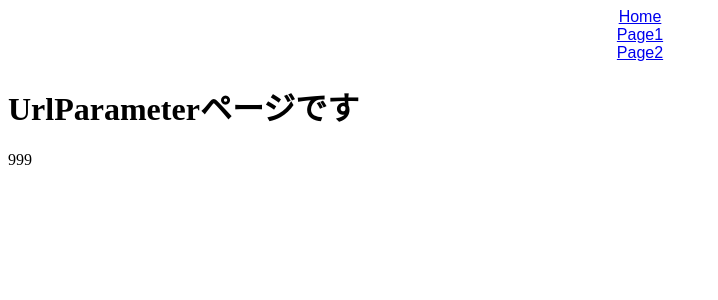
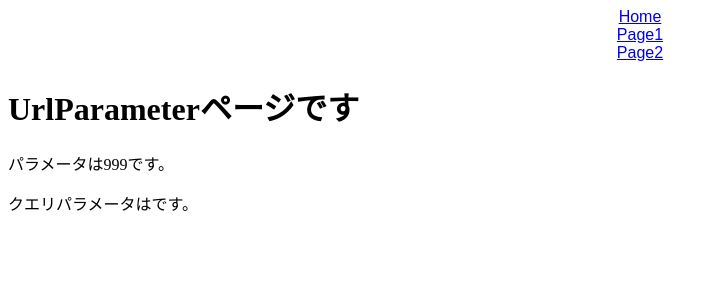
Before and after one commit to ryo-hidaka/takumiOkada2ReactRouter, a React (Create React App) app: page /page2/999 in a window 1280 px wide. Shown: the top 300 px of the page, without its empty margins (0-718 px from the left). Built offline with nearby package versions, Linux system fonts and the light colour scheme.

Commit message:
URLパラメータとクエリパラメータ

```diff
--- a/src/Page2.jsx
+++ b/src/Page2.jsx
@@ -5,6 +5,7 @@
     <div>
       <h1>Page2ページです</h1>
       <Link to="/page2/999">URL Parameter</Link>
+      <Link to="/page2/999?name=hogehoge">Query Parameter</Link>
       <br />
     </div>
   );
--- a/src/UrlParameter.jsx
+++ b/src/UrlParameter.jsx
@@ -1,10 +1,14 @@
-import { useParams } from "react-router-dom";
+import { useParams, useLocation } from "react-router-dom";
 export const UrlParameter = () => {
   const { id } = useParams();
+  const { search } = useLocation();
+  const query = new URLSearchParams(search);
+
   return (
     <div>
       <h1>UrlParameterページです</h1>
-      <p>{id}</p>
+      <p>パラメータは{id}です。</p>
+      <p>クエリパラメータは{query.get("name")}です。</p>
     </div>
   );
 };
```
